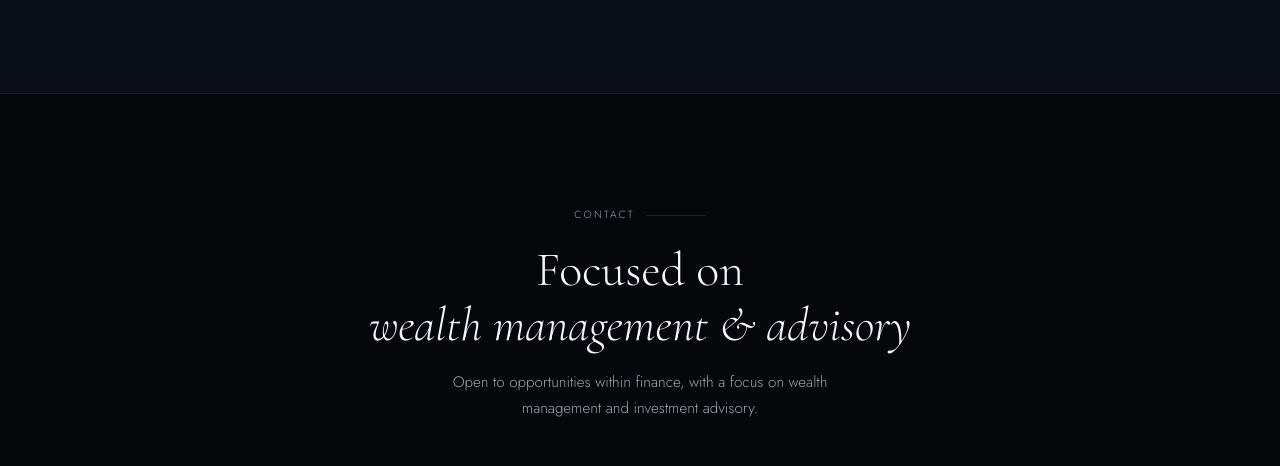
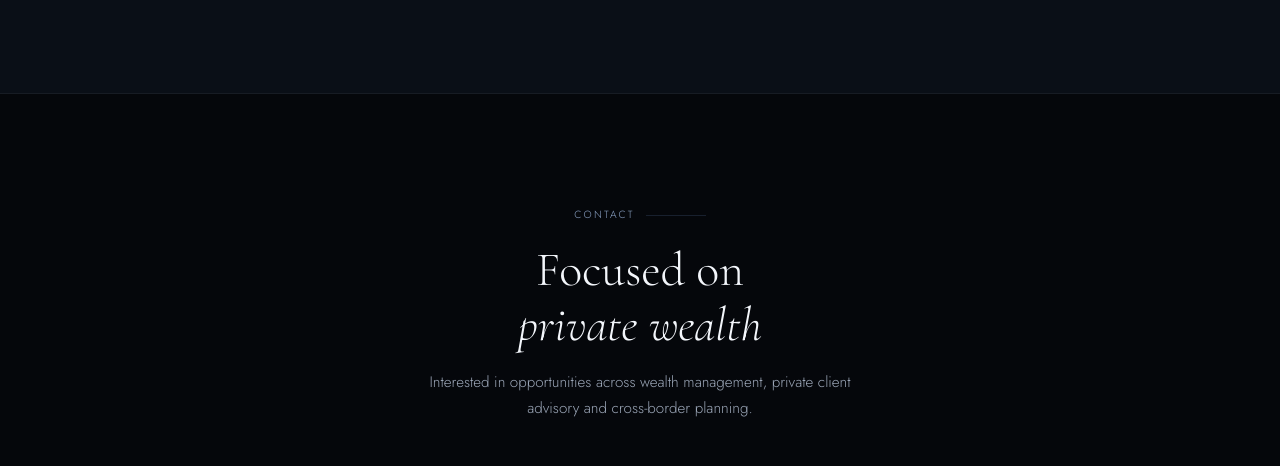
Before and after one commit to Matteo-Macchi/Matteo-Macchi.github.io, a plain HTML site: page index.html in a window 1280 px wide. Shown: the part 5778-6244 px from the top of the page. Drawn offline with nearby package versions, Linux system fonts and the light colour scheme.

Commit message:
Revise contact section for private wealth focus
Updated contact section to emphasize private wealth management.

```diff
--- a/index.html
+++ b/index.html
@@ -983,9 +983,9 @@
   <!-- CONTACT -->
   <section class="contact" id="contact">
     <div class="section-tag" style="justify-content: center;">Contact</div>
-    <h2>Focused on<br /><em>wealth management & advisory</em></h2>
+    <h2>Focused on<br /><em>private wealth</em></h2>
     <p class="contact-sub">
-      Open to opportunities within finance, with a focus on wealth management and investment advisory.
+      Interested in opportunities across wealth management, private client advisory and cross-border planning.
     </p>
     <div class="contact-links">
       <a href="mailto:macchi.matteo2@gmail.com" class="btn-primary">
```
